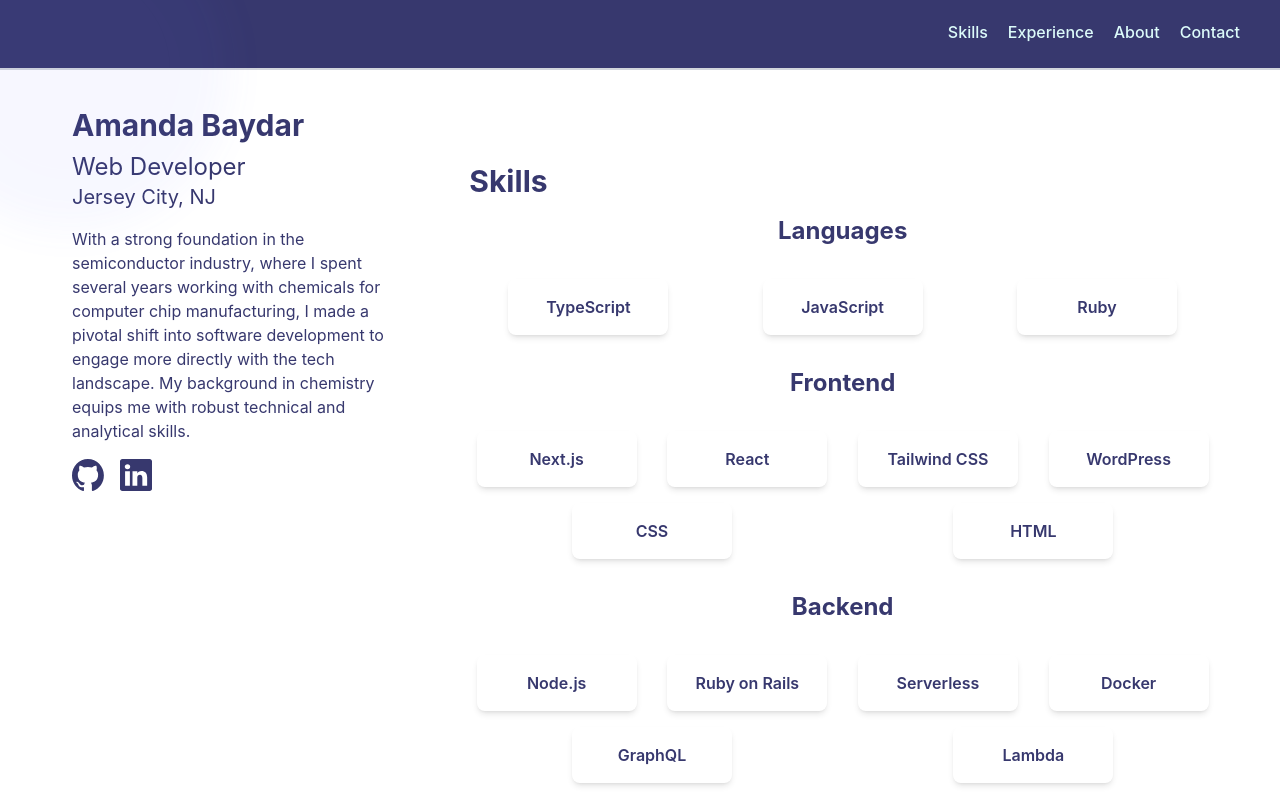
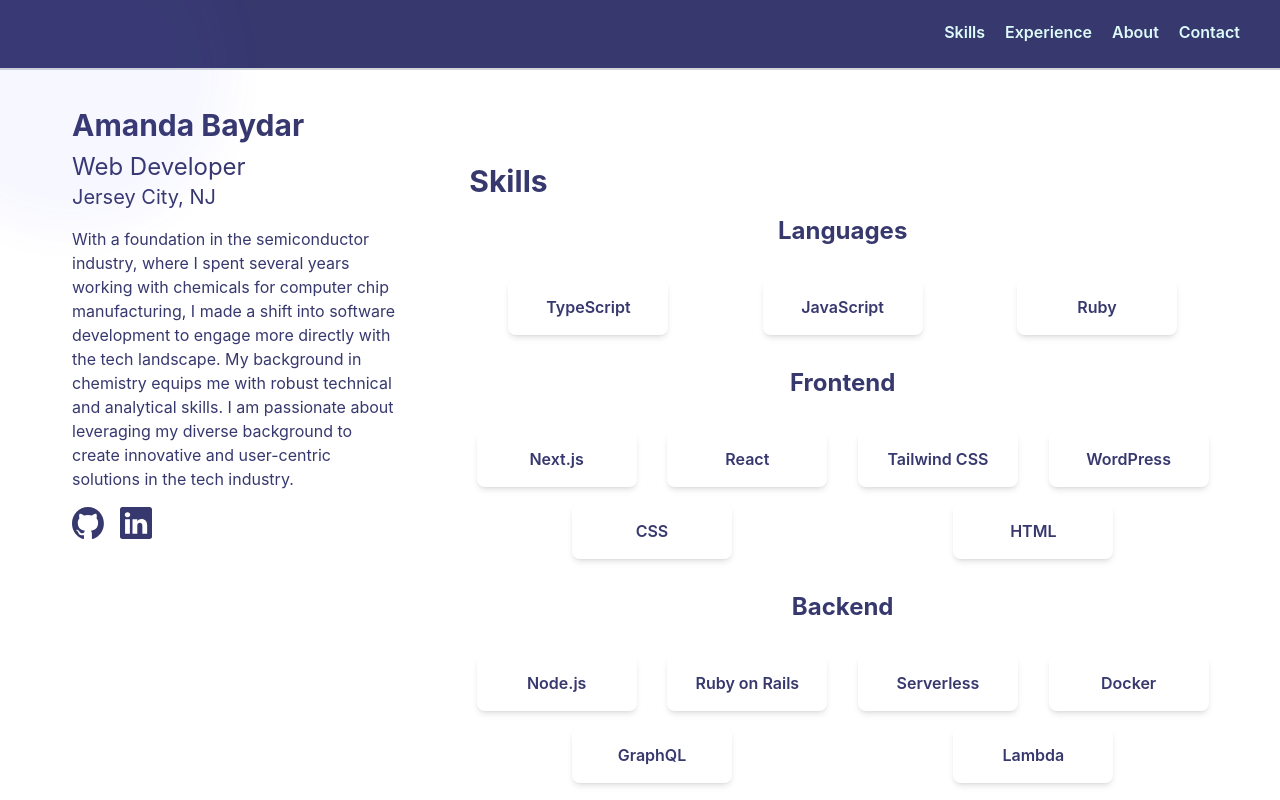
Before and after one commit to abaydar/portfolio-tailwind-css, a React (Vite) app: page / in a window 1280 px wide. Built offline with nearby package versions, Linux system fonts and the light colour scheme.

Commit message:
add more about me component

```diff
--- a/src/App.tsx
+++ b/src/App.tsx
@@ -5,6 +5,9 @@ import Experience from './components/experience';
 import Header from './components/header';
 import Skills from './components/skills';
 import { useEffect, useState } from 'react';
+import Summary from './components/summary';
+import { aboutData } from './lib/data/aboutData';
+import AboutMe from './components/aboutMe';
 
 function App() {
   const [position, setPosition] = useState({ x: 0, y: 0 });
@@ -38,11 +41,12 @@ function App() {
       <Header/>
       <div className="flex text-customIndigo h-screen main-content max-w-[1280px] mx-auto p-8">
         <div className="w-1/3 p-4 sticky top-0 h-screen">
-          <About/>
+          <Summary/>
         </div>
         <div className='w-2/3 overflow-y-scroll p-4 text-center scrollbar-hide'>
           <Skills setIsExperienceHovered={setIsExperienceHovered}/>
           <Experience setIsExperienceHovered={setIsExperienceHovered}/>
+          <AboutMe/>
           <Contact/>
         </div>
       </div>
--- /dev/null
+++ b/src/components/aboutMe.tsx
@@ -0,0 +1,16 @@
+import React from 'react';
+import { aboutData } from '../lib/data/aboutData';
+
+const AboutMe: React.FC = () => {
+  return (
+    <div id="about" className="mb-8">
+      <h2 className="text-3xl text-left font-bold mb-4 dark:text-purple-300">More About Me</h2>
+      <div
+        className="text-left p-4 dark:text-purple-300"
+        dangerouslySetInnerHTML={{ __html: aboutData }}
+      />
+    </div>
+  );
+};
+
+export default AboutMe;
--- a/src/components/customLink.tsx
+++ b/src/components/customLink.tsx
@@ -2,12 +2,13 @@
 export interface CustomLinkProps {
   href: string;
   className?: string;
+  target?: string;
   children: string | JSX.Element;
 }
 
-const CustomLink = ({ href, className = '', children }: CustomLinkProps) => {
+const CustomLink = ({ href, className = '', target = '', children }: CustomLinkProps) => {
   return (
-    <a href={href} className={className}>
+    <a href={href} className={className} target={target}>
       {children}
     </a>
   );
--- a/src/components/summary.tsx
+++ b/src/components/summary.tsx
@@ -20,16 +20,16 @@ const Summary: React.FC = () => {
       {summaryData.description}
       </p>
       <div className="mt-4">
-        <CustomLink href="https://github.com/abaydar">
+        <CustomLink href="https://github.com/abaydar" target="_blank">
           <img src={githubMarkWhite} alt="GitHub Mark White" className="hidden dark:inline-block w-8 h-8 mr-4"/>
         </CustomLink>
-        <CustomLink href="https://github.com/abaydar">
+        <CustomLink href="https://github.com/abaydar" target="_blank">
           <img src={githubMark} alt="GitHub Mark" className="dark:hidden w-8 h-8 inline-block mr-4"/>
         </CustomLink>
-        <CustomLink href="https://www.linkedin.com/in/amanda-baydar/">
+        <CustomLink href="https://www.linkedin.com/in/amanda-baydar/" target="_blank">
           <img src={linkedinIcon} alt="Linkedin" className="dark:hidden w-8 h-8 inline-block"/>
         </CustomLink>
-        <CustomLink href="https://www.linkedin.com/in/amanda-baydar/">
+        <CustomLink href="https://www.linkedin.com/in/amanda-baydar/" target="_blank">
           <img src={linkedinIconWhite} alt="Linkedin White" className="hidden dark:inline-block w-8 h-8"/>
         </CustomLink>
       </div>
--- a/src/index.css
+++ b/src/index.css
@@ -69,7 +69,7 @@ body {
 }
 
 a {
-  font-weight: 500;
+  font-weight: 600;
   color: #646cff;
   text-decoration: inherit;
 }
--- /dev/null
+++ b/src/lib/data/aboutData.ts
@@ -0,0 +1,3 @@
+export const aboutData = [
+  'For the past 2+ years, I’ve been further enhancing my skills at a media company as a developer in the marketing tech team.  I thrive in Agile environments, collaborating closely with cross-functional teams to deliver high-quality solutions efficiently. My skill set includes both front-end and back-end development, with proficiency in JavaScript, React, Next.js and Node.js. Additionally, I have hands-on experience with WordPress, Piano (a paywall service), AWS, and CI/CD tools such as Jenkins and Travis, as well as conducting code reviews.<br><br> Outside of work, I love to <a href="https://www.strava.com/athletes/29960619" target="_blank">exercise</a>. Being a D1 rower in college, I learned about pushing yourself to your limits and how your mind can be your worst enemy in uncomfortable situations, whether it be in sports or your job. Upon graduating, I sought out running to continue to challenge myself and have completed 5 marathons since. Some other hobbies of mine include <a href="https://www.goodreads.com/user/show/120192094-amanda-baydar" target="_blank">reading</a>, strategic boardgaming, and watching movies/shows.'
+];
--- a/src/lib/data/summaryData.ts
+++ b/src/lib/data/summaryData.ts
@@ -2,5 +2,5 @@ export const summaryData = {
   name: 'Amanda Baydar',
   title: 'Web Developer',
   location: 'Jersey City, NJ',
-  description: 'With a strong foundation in the semiconductor industry, where I spent several years working with chemicals for computer chip manufacturing, I made a pivotal shift into software development to engage more directly with the tech landscape. My background in chemistry equips me with robust technical and analytical skills.'
+  description: 'With a foundation in the semiconductor industry, where I spent several years working with chemicals for computer chip manufacturing, I made a shift into software development to engage more directly with the tech landscape. My background in chemistry equips me with robust technical and analytical skills. I am passionate about leveraging my diverse background to create innovative and user-centric solutions in the tech industry.'
 };
```
